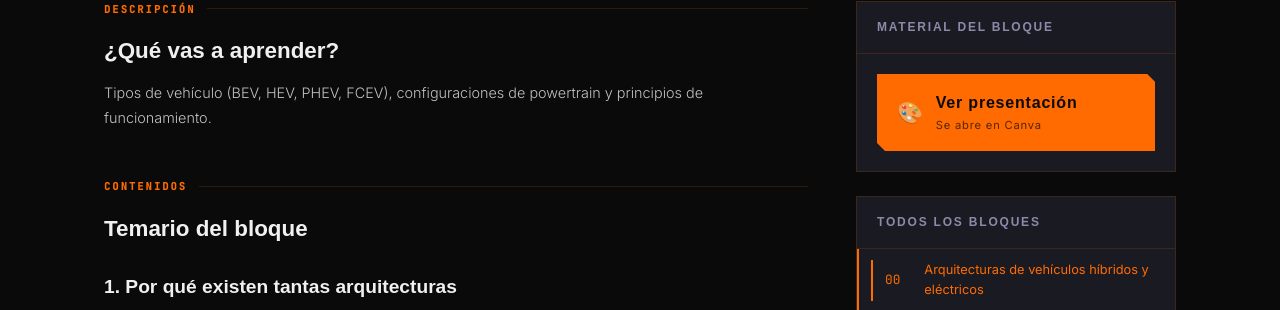
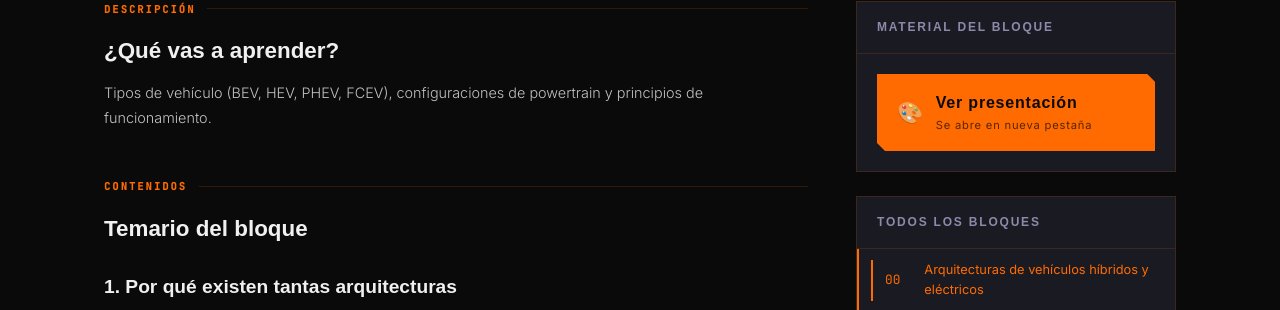
Before and after one commit to zadvisor1/electroauto-fp, a Jekyll site: the page built from _bloques/bloque-00.md, in a window 1280 px wide and 900 px high, scrolled down 480 px. Shown: the part 140-450 px from the top of the window. Built offline with Jekyll 4.4.1, drawn with Linux system fonts in a browser that asks for light colours.

Commit message:
Update bloque.html

```diff
--- a/_layouts/bloque.html
+++ b/_layouts/bloque.html
@@ -171,41 +171,19 @@
     <div class="sidebar-card">
       <div class="sidebar-card-header">Material del bloque</div>
       <div class="sidebar-card-body">
-        {% assign bloque_actual = site.data.bloques | where: "slug", page.slug | first %}
-        {% assign tipo = bloque_actual.presentacion_tipo | default: "html" %}
         {% if page.presentacion %}
-          {% assign viewer_base = site.baseurl | append: "/assets/viewer.html" %}
-          {% assign back_url = site.baseurl | append: "/hibridos-electricos/" | append: page.slug | append: "/" %}
-          {% if tipo == "html" %}
-            {% assign pres_url = site.baseurl | append: page.presentacion %}
-            {% assign btn_icon = "▶" %}
-            {% assign btn_sub = "Navegable · Teclado y swipe" %}
-          {% elsif tipo == "canva" %}
-            {% assign pres_url = page.presentacion %}
-            {% assign btn_icon = "🎨" %}
-            {% assign btn_sub = "Se abre en Canva" %}
-          {% elsif tipo == "slides" %}
-            {% assign pres_url = page.presentacion %}
-            {% assign btn_icon = "📊" %}
-            {% assign btn_sub = "Google Slides" %}
-          {% elsif tipo == "pptx" %}
-            {% assign pres_url = site.baseurl | append: page.presentacion %}
-            {% assign btn_icon = "📥" %}
-            {% assign btn_sub = "Formato PowerPoint" %}
+          {% assign es_externa = page.presentacion | slice: 0, 4 %}
+          {% if es_externa == "http" %}
+            <a href="{{ page.presentacion }}" class="btn-presentacion" target="_blank">
+              <span class="icon">🎨</span>
+              <span class="text">Ver presentación<small>Se abre en nueva pestaña</small></span>
+            </a>
           {% else %}
-            {% assign pres_url = site.baseurl | append: page.presentacion %}
-            {% assign btn_icon = "▶" %}
-            {% assign btn_sub = "Navegable · Teclado y swipe" %}
+            <a href="{{ site.baseurl }}{{ page.presentacion }}" class="btn-presentacion">
+              <span class="icon">▶</span>
+              <span class="text">Ver presentación<small>Navegable · Teclado y swipe</small></span>
+            </a>
           {% endif %}
-          {% if tipo == "html" %}
-            <a href="{{ pres_url }}" class="btn-presentacion">
-          {% else %}
-            {% assign viewer_url = viewer_base | append: "?tipo=" | append: tipo | append: "&url=" | append: pres_url | append: "&bloque=" | append: page.numero | append: "&titulo=" | append: page.title | append: "&back=" | append: back_url %}
-            <a href="{{ viewer_url }}" class="btn-presentacion" target="_blank">
-          {% endif %}
-            <span class="icon">{{ btn_icon }}</span>
-            <span class="text">Ver presentación<small>{{ btn_sub }}</small></span>
-          </a>
         {% else %}
           <div class="btn-proximamente">
             <span class="icon">🕐</span>
```
